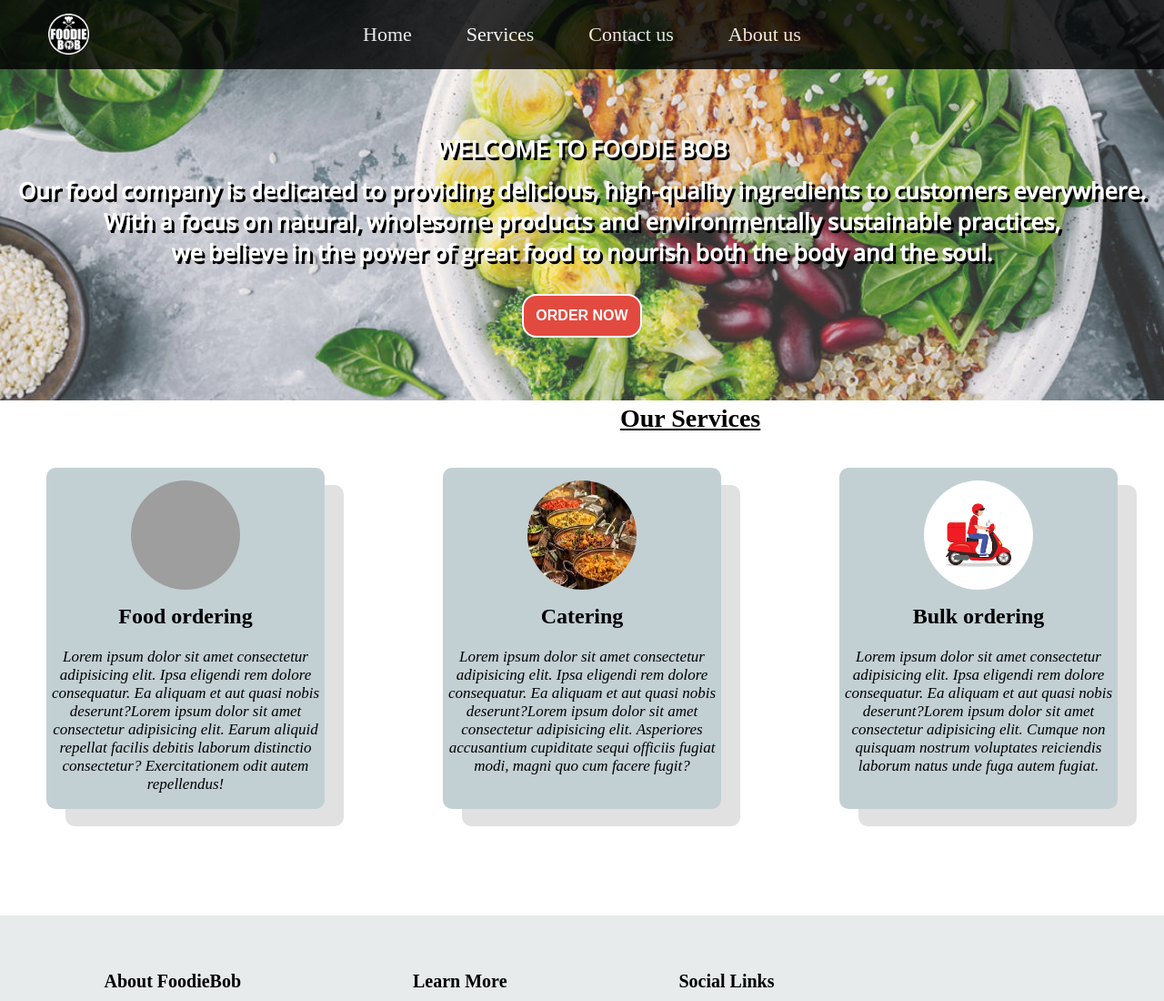
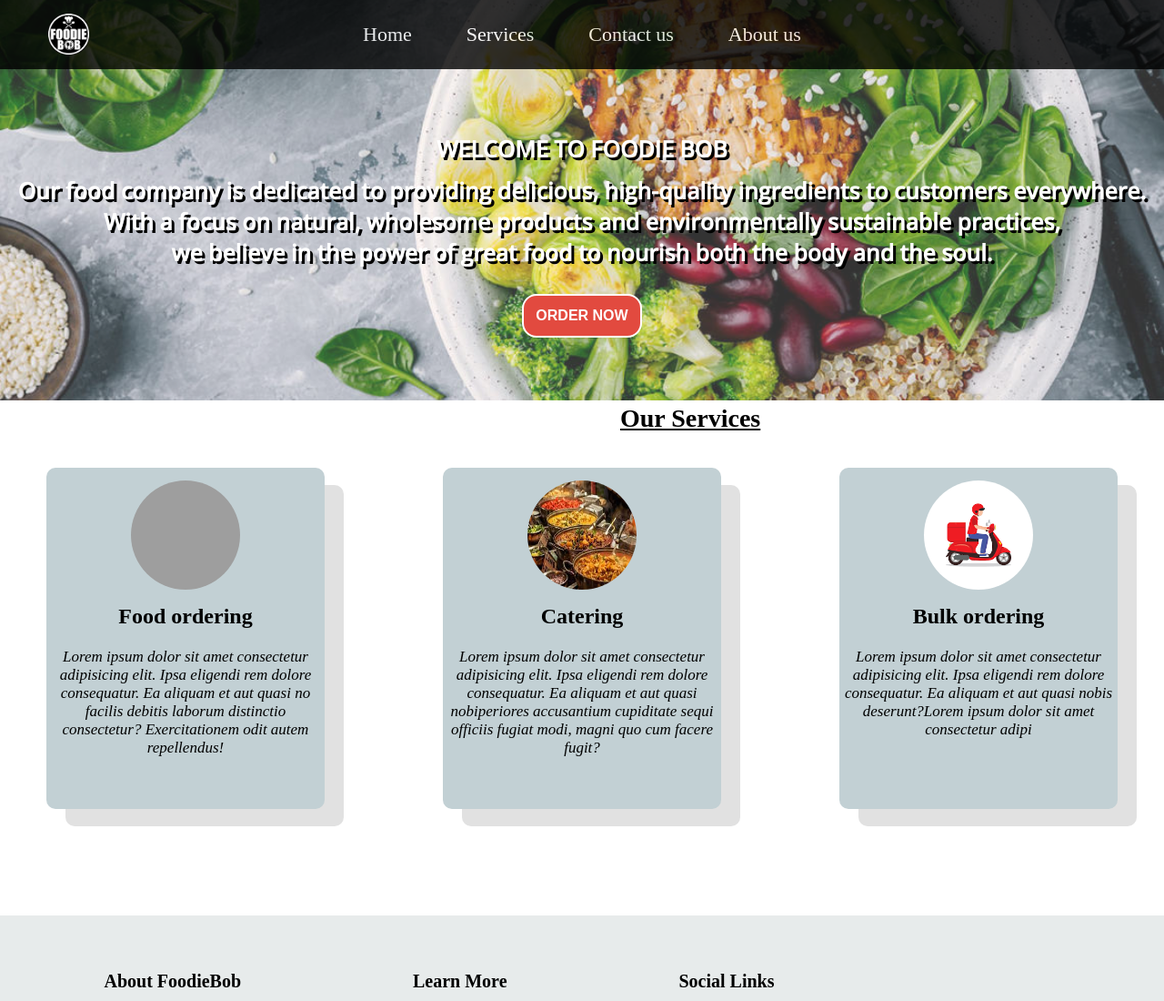
Before and after one commit to harshj2109/harshj2109.github.io, a plain HTML site: page index.html in a window 1280 px wide. Shown: the top 1100 px of the page at 91% size. Drawn offline with nearby package versions, Linux system fonts and the light colour scheme; grey boxes are pictures that could not be loaded.

Commit message:
Update index.html

```diff
--- a/index.html
+++ b/index.html
@@ -229,7 +229,7 @@
         <h2>Food ordering</h2>
         <p class="para">
           Lorem ipsum dolor sit amet consectetur adipisicing elit. Ipsa eligendi
-          rem dolore consequatur. Ea aliquam et aut quasi nobis deserunt?Lorem ipsum dolor sit amet consectetur adipisicing elit. Earum aliquid repellat facilis debitis laborum distinctio consectetur? Exercitationem odit autem repellendus!
+          rem dolore consequatur. Ea aliquam et aut quasi no facilis debitis laborum distinctio consectetur? Exercitationem odit autem repellendus!
         </p>
       </div>
       <div class="box1" id="box2">
@@ -237,7 +237,7 @@
         <h2>Catering</h2>
         <p class="para">
           Lorem ipsum dolor sit amet consectetur adipisicing elit. Ipsa eligendi
-          rem dolore consequatur. Ea aliquam et aut quasi nobis deserunt?Lorem ipsum dolor sit amet consectetur adipisicing elit. Asperiores accusantium cupiditate sequi officiis fugiat modi, magni quo cum facere fugit?
+          rem dolore consequatur. Ea aliquam et aut quasi nobiperiores accusantium cupiditate sequi officiis fugiat modi, magni quo cum facere fugit?
         </p>
       </div>
       <div class="box1" id="box3">
@@ -245,7 +245,7 @@
         <h2>Bulk ordering</h2>
         <p class="para">
           Lorem ipsum dolor sit amet consectetur adipisicing elit. Ipsa eligendi
-          rem dolore consequatur. Ea aliquam et aut quasi nobis deserunt?Lorem ipsum dolor sit amet consectetur adipisicing elit. Cumque non quisquam nostrum voluptates reiciendis laborum natus unde fuga autem fugiat.
+          rem dolore consequatur. Ea aliquam et aut quasi nobis deserunt?Lorem ipsum dolor sit amet consectetur adipi
         </p>
       </div>
     </div>
```
